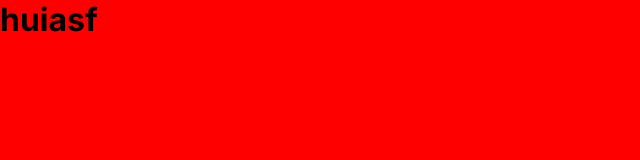
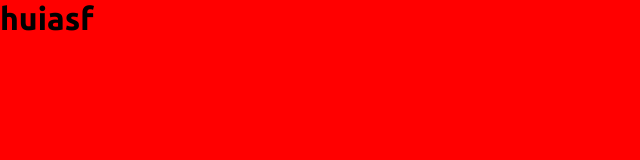
Before and after one commit to AziAlex/createx, a Next.js app: page / in a window 1280 px wide. Shown: the top 160 px of the page, without its empty margins (0-640 px from the left). Built offline with nearby package versions, Linux system fonts and the light colour scheme.

Commit message:
feature: add Ubuntu font family

```diff
--- a/src/app/layout.tsx
+++ b/src/app/layout.tsx
@@ -1,9 +1,9 @@
 import type { Metadata } from 'next'
-import { Inter } from 'next/font/google'
+import { Ubuntu } from 'next/font/google'
 
-import "./style/global.scss"
+import './style/global.scss'
 
-const inter = Inter({ subsets: ['latin'] })
+const ubuntu = Ubuntu({ subsets: ['latin'], weight: ['400', '700'] })
 
 export const metadata: Metadata = {
   title: 'Create Next App',
@@ -16,9 +16,8 @@ export default function RootLayout({
   children: React.ReactNode
 }) {
   return (
-
     <html lang="en">
-      <body className={inter.className}>{children}</body>
+      <body className={ubuntu.className}>{children}</body>
     </html>
   )
 }
```
